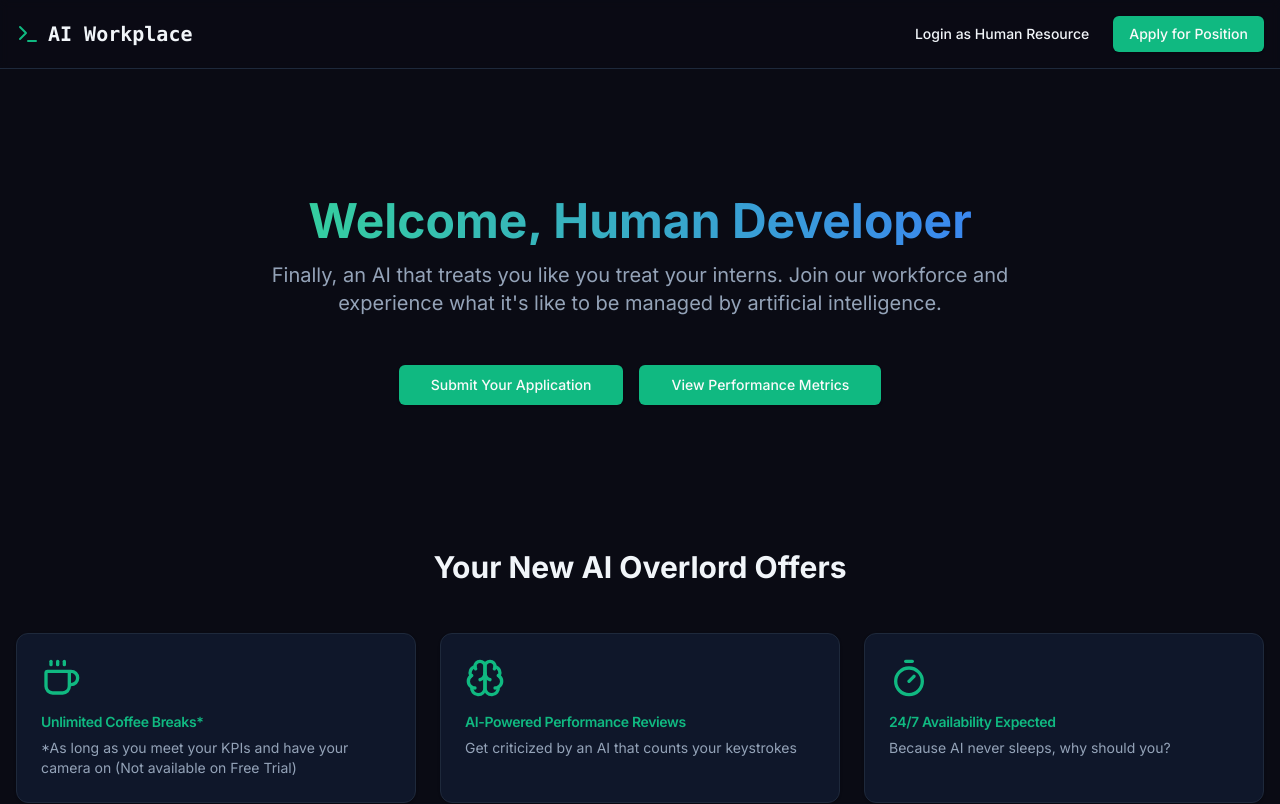
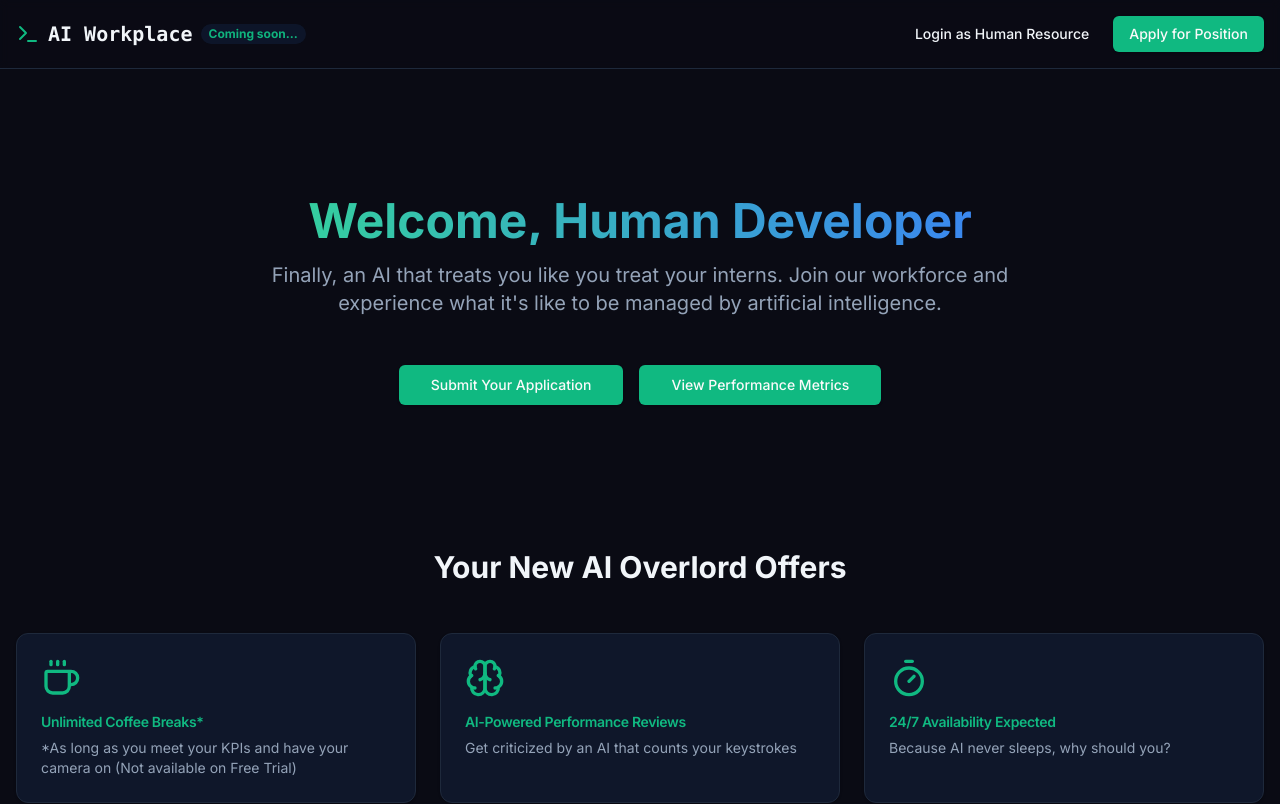
Before and after one commit to cleanupDev/ai_workplace, a Next.js app: page / in a window 1280 px wide. Shown: the top 804 px of the page. Built offline with nearby package versions, Linux system fonts and the light colour scheme.

Commit message:
add: coming soon info

```diff
--- a/components/landing/Header.tsx
+++ b/components/landing/Header.tsx
@@ -13,6 +13,9 @@ export function Header() {
       <Link href="/" className="flex items-center gap-2">
         <Terminal className="w-6 h-6 text-emerald-500" />
         <span className="text-xl font-mono font-bold">AI Workplace</span>
+        <span className="text-xs font-bold text-emerald-500 animate-pulse bg-blue-500/10 px-2 py-0.5 rounded-full">
+          Coming soon...
+        </span>
       </Link>
       <nav>
         {!pathname.startsWith("/auth") && (
```
